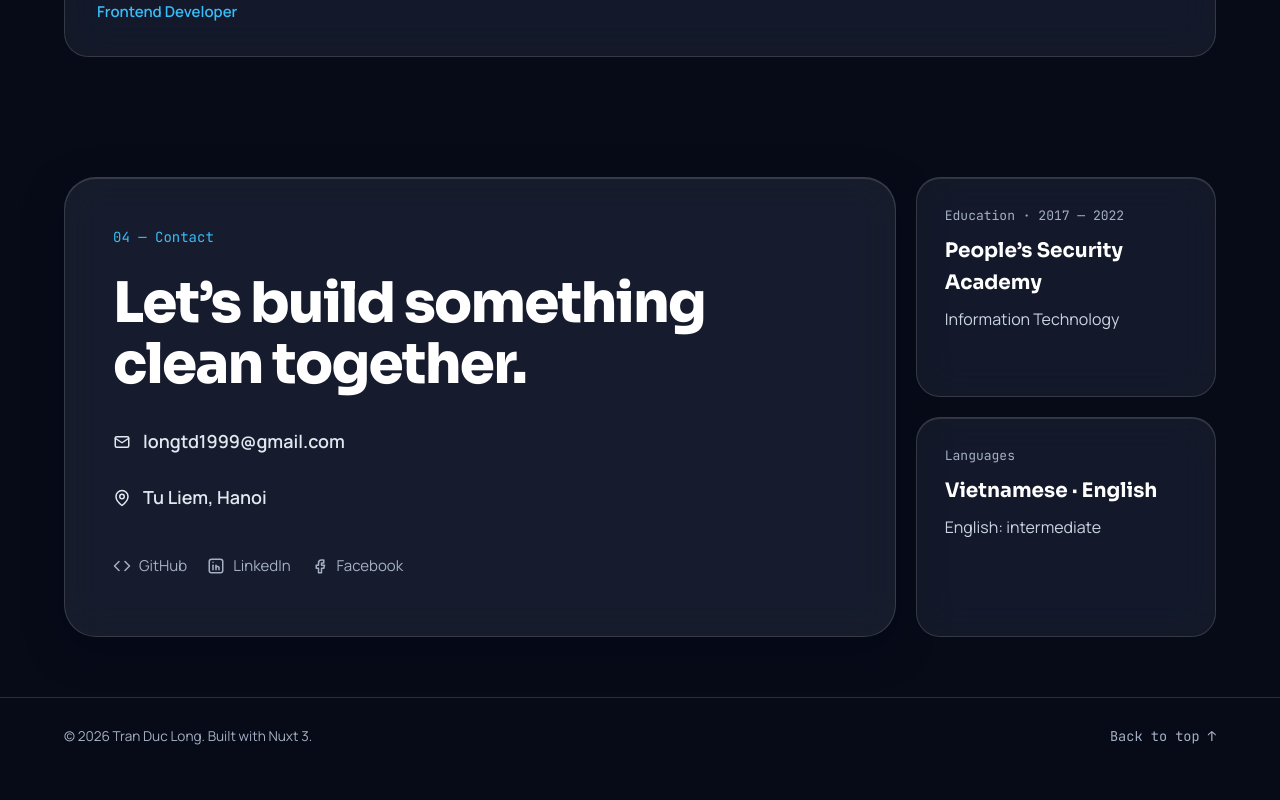
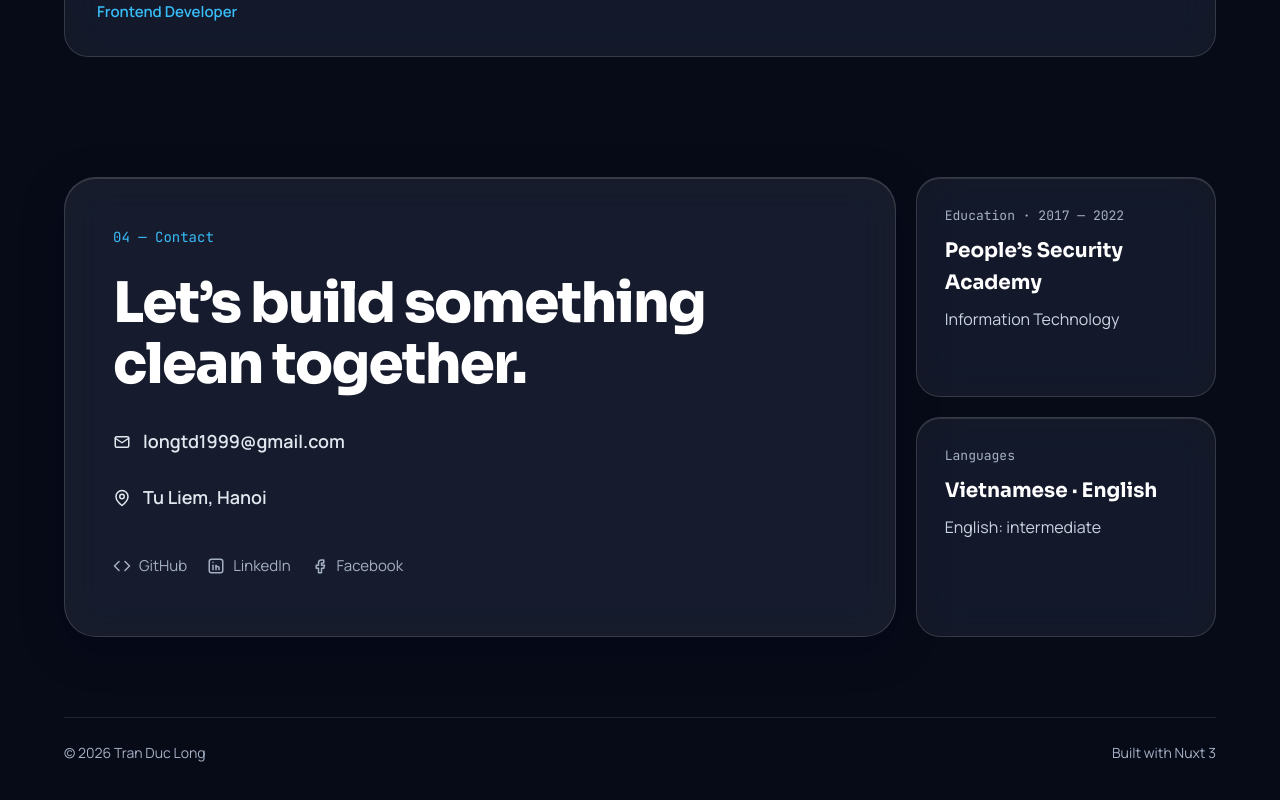
Before and after one commit to longtranaf/portfolio, a Nuxt app: page / in a window 1280 px wide. Shown: the part 3145-3945 px from the top of the page. Before the commit the page ends 3921 px from the top, so only its background shows below. Built offline with nearby package versions, Linux system fonts and the light colour scheme.

Commit message:
feat: localize footer
Co-Authored-By: Claude Opus 5.5 <noreply@anthropic.com>

```diff
--- a/components/TheFooter.vue
+++ b/components/TheFooter.vue
@@ -1,39 +1,40 @@
 <script setup lang="ts">
-import { profile } from '~/data/portfolio'
+import {
+  profile,
+  ui
+} from '~/data/portfolio'
+
 const year = new Date().getFullYear()
+const setLocale = useLocalized()
 </script>
 
 <template>
-  <footer class="footer">
-    <div class="container row">
-      <p>© {{ year }} {{ profile.name }}. Built with Nuxt 3.</p>
-      <a href="#top" class="top">Back to top ↑</a>
+  <footer class="footer container">
+    <div class="row">
+      <p>
+        © {{ year }} {{ profile.name }}
+      </p>
+
+      <p>
+        {{ setLocale(ui.footer.builtWith) }}
+      </p>
     </div>
   </footer>
 </template>
 
 <style scoped>
 .footer {
-  border-top: 1px solid var(--border);
-  padding-block: 28px;
+  padding-block: 1.25rem 3rem;
+  font-size: 0.875rem;
   color: var(--text-dim);
-  font-size: 0.85rem;
 }
 
 .row {
   display: flex;
   flex-wrap: wrap;
-  gap: 12px;
+  gap: 0.75rem;
   justify-content: space-between;
-  align-items: center;
-}
-
-.top {
-  font-family: var(--mono);
-  transition: color 0.18s ease;
-}
-
-.top:hover {
-  color: var(--accent);
+  padding-top: 1.5rem;
+  border-top: 0.0625rem solid var(--line);
 }
 </style>
```
